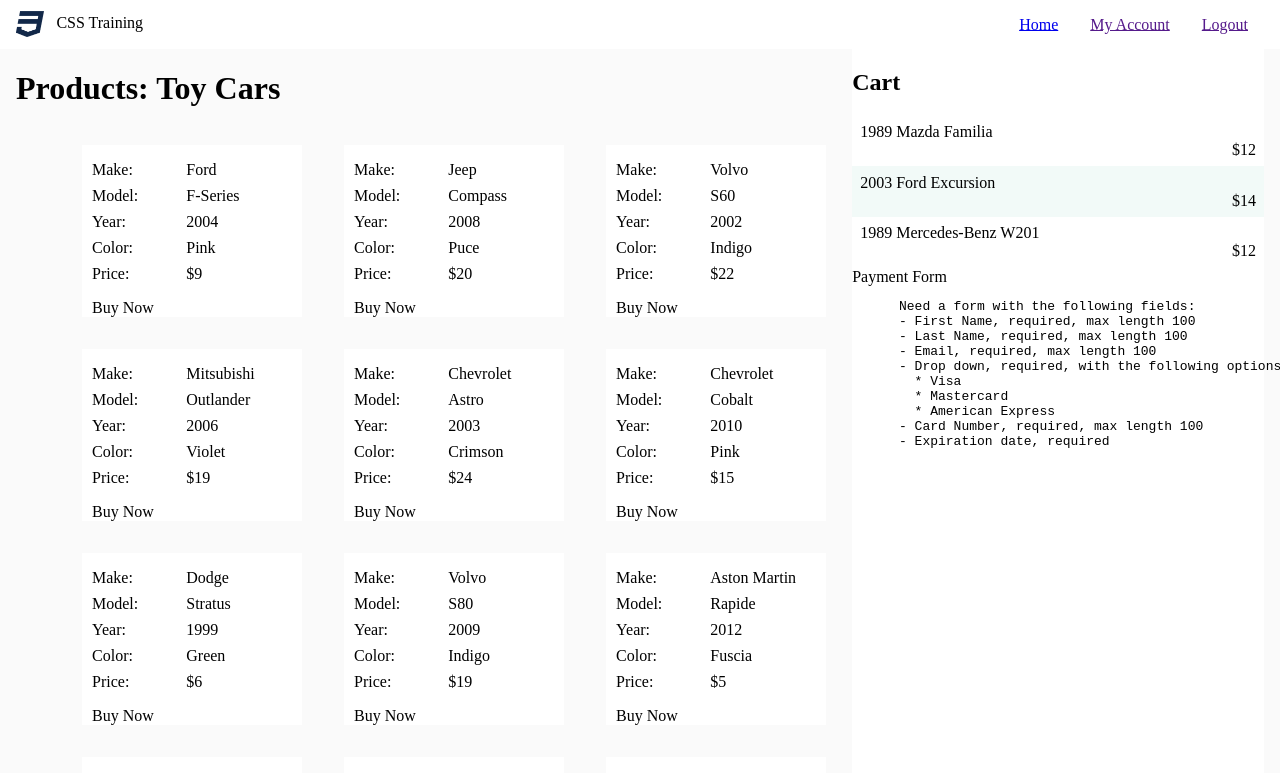
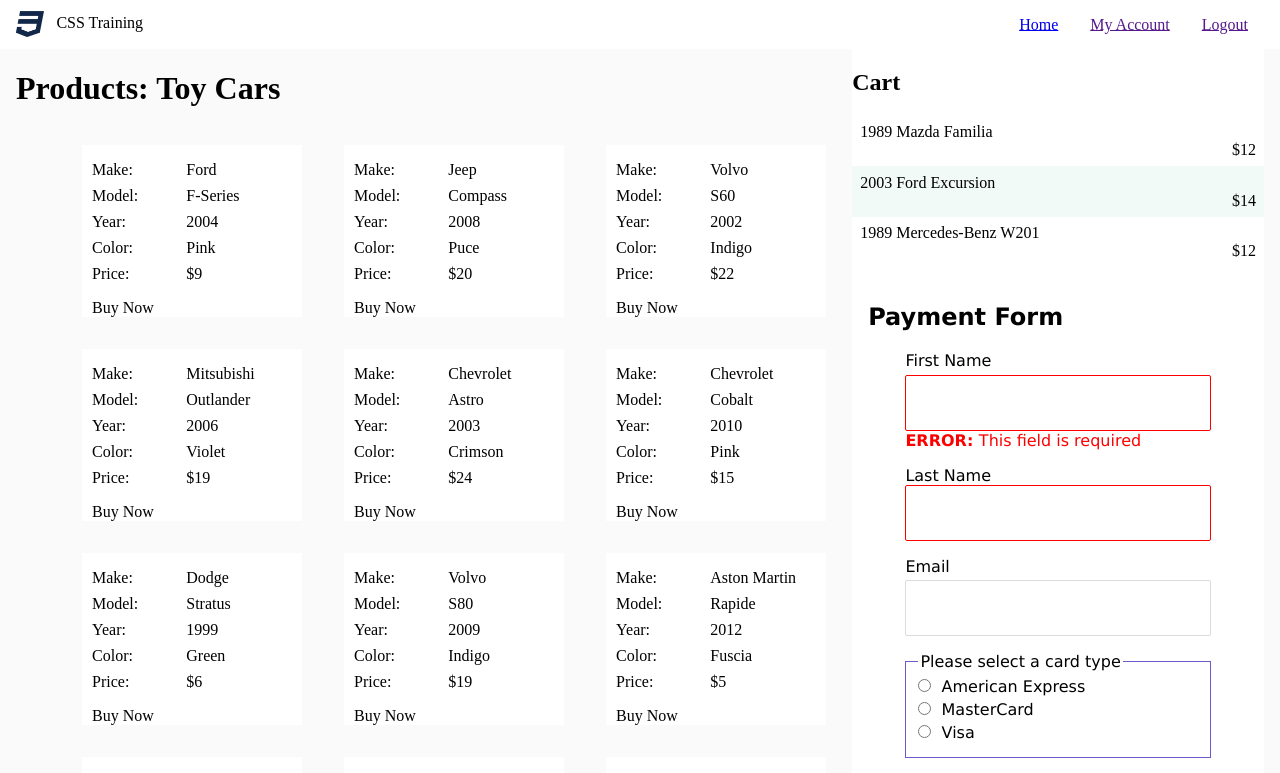
Before and after one commit to Andromeda-Galactic-Solutions/css-training, a Vue app: page / in a window 1280 px wide. Shown: the top 773 px of the page. Built offline with nearby package versions, Linux system fonts and the light colour scheme.

Commit message:
session 4 forms

```diff
--- a/src/components/payment-form.vue
+++ b/src/components/payment-form.vue
@@ -1,7 +1,7 @@
 <template>
-  <div>
-    <div>Payment Form</div>
-    <pre>
+  <div class="payment-form">
+    <h2>Payment Form</h2>
+    <!-- <pre>
       Need a form with the following fields:
       - First Name, required, max length 100
       - Last Name, required, max length 100
@@ -12,12 +12,172 @@
         * American Express
       - Card Number, required, max length 100
       - Expiration date, required
-    </pre>
+    </pre> -->
+    <form>
+      <div class="first-name">
+        <label for="firstName">First Name</label>
+
+          <input type="text"
+            required
+            maxlength="100"
+            id="firstName"
+            aria-errormessage="firstNameError"
+            aria-invalid="true"
+            v-on:blur="setInvalid('firstName')"
+          />
+          <p aria-live="polite" id="firstNameError" class="error">This field is required</p>
+      </div>
+
+
+
+      <div class="last-name">
+        <label>
+          Last Name
+          <input type="text" required />
+        </label>
+      </div>
+      <div class="email">
+        <label for="email">Email</label>
+        <input id="email" type="email" />
+      </div>
+      <!-- <div class="card-type">
+        <label>Card Type</label>
+        <select>
+          <option aria-hidden="true" selected disabled>Please select a card type</option>
+          <option value="v">Visa</option>
+          <option value="m">Mastercard</option>
+          <option value="a">American Express</option>
+        </select>
+      </div> -->
+      <div class="radio card-type">
+        <fieldset>
+          <legend>Please select a card type</legend>
+          <label><input name="card-type" type="radio">American Express</label>
+          <label><input name="card-type" type="radio">MasterCard</label>
+          <label><input name="card-type" type="radio">Visa</label>
+        </fieldset>
+      </div>
+      <div class="card-number">
+        <label>
+          Card Number
+          <input type="text" />
+        </label>
+      </div>
+      <div class="expiration-date">
+        <label>
+          Experition Date
+          <input type="month" />
+        </label>
+      </div>
+
+      <button type="submit">Save me</button>
+    </form>
   </div>
 </template>
 
-<style scoped lang="scss"></style>
+<style scoped lang="scss">
+// theme
+$primary: #6a5acd;
+$primary-alt: #e6e2ff;
+
+/* CSS Output */
+section {
+  color: #6a5acd;
+  background: white;
+  border: solid 1px lightgray;
+  padding: 2ex 2ch;
+}
+
+.payment-form, textarea, input, datalist, select {
+  font-family: Verdana, Geneva, Tahoma, sans-serif;
+  font-size: 1rem;
+}
+input, select {
+  outline: none;
+  outline: rgba(1, 1, 1, 0);
+  border: solid 1px gainsboro;
+  border-radius: 2px;
+  padding: 2ex 2ch;
+}
+input:hover,
+select:hover {
+  border: dotted 1px darkslateblue;
+}
+input:focus,
+select:focus {
+  border: dashed 1px slateblue;
+}
+input:invalid {
+  border-color: red;
+}
+fieldset {
+  border-color: slateblue;
+  border-width: 1px;
+}
+.error {
+  color: red;
+}
+.error:before {
+  content: 'ERROR: ';
+  font-weight: bold;
+}
+
+// layout
+.payment-form {
+  padding: 1rem;
+}
+.payment-form div {
+  margin-bottom: 1rem;
+}
+label,
+input,
+select,
+text-area,
+fieldset,
+.error {
+  box-sizing: border-box;
+  display: block;
+  width: 100%;
+  max-width: 30ch;
+  margin: 0 auto;
+}
+label {
+  margin-bottom: .5ex;
+}
+
+.radio {
+  input {
+    display: inline-block;
+    width: auto;
+    margin-right: 1ch;
+  }
+}
+
+.error { visibility: hidden; }
+input:invalid ~ .error {
+  visibility: visible;
+}
+
+.card {
+  padding: 2ex 2ch;
+  border: solid 1px lightgray;
+  .card .title {
+    color: slateblue;
+    font-size: 1.25rem;
+    font-weight: bold;
+  }
+}
+</style>
 
 <script>
-export default { name: 'PaymentForm'  }
+  export default {
+    name: "PaymentForm",
+    methods: { setInvalid }
+  };
+  function setInvalid(id) {
+    const elem = document.getElementById(id)
+    if (!elem) { return }
+    const isValid = elem.validity.valid
+    elem.setAttribute('aria-invalid', !isValid)
+  }
 </script>
```
